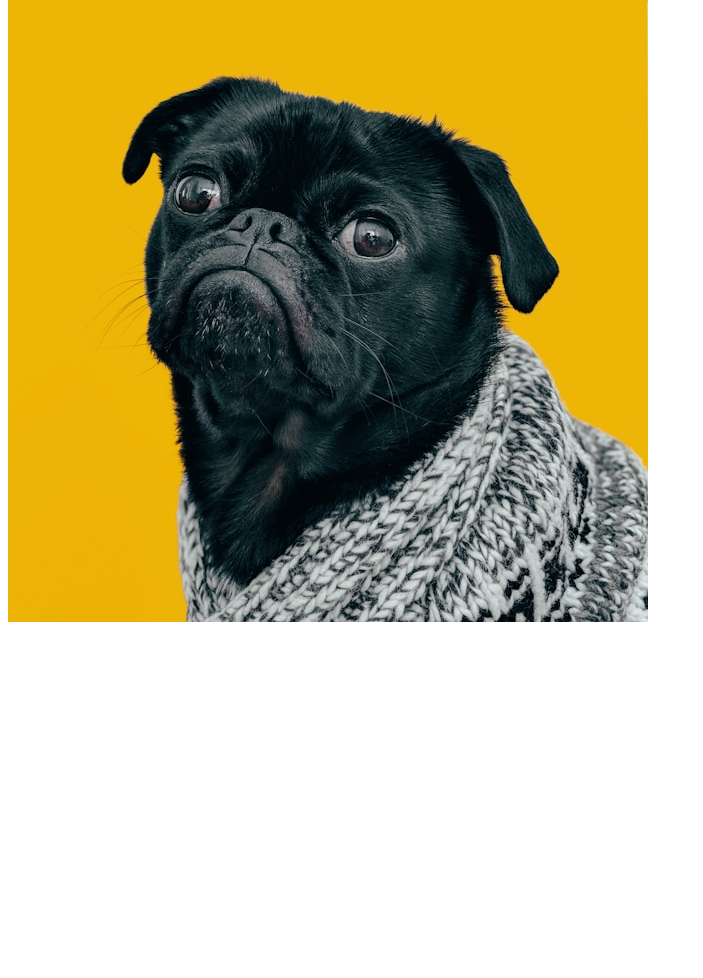
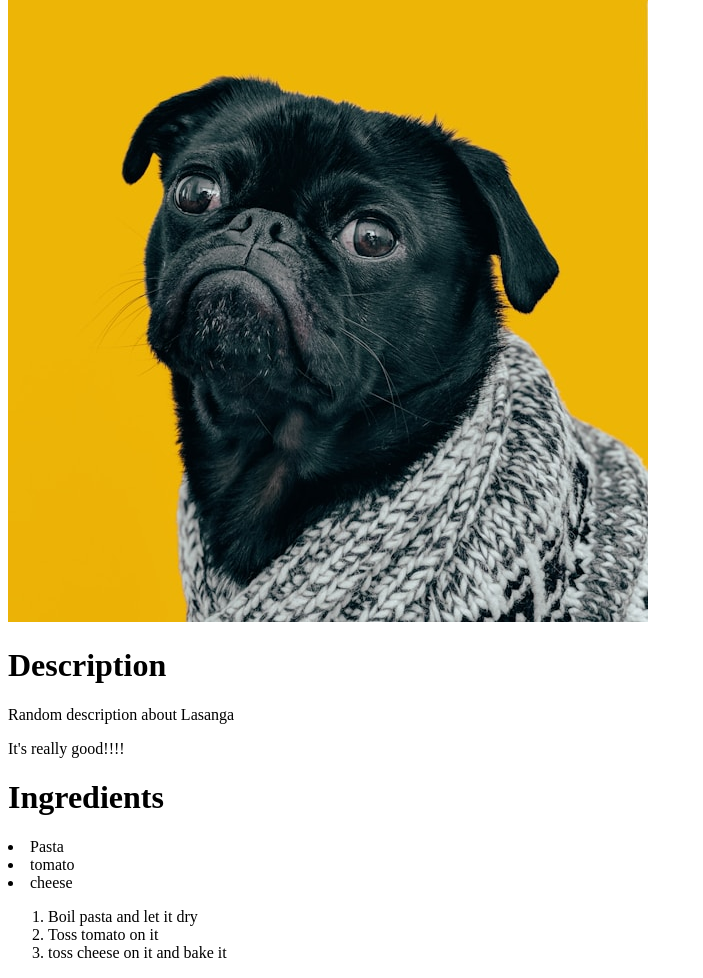
Before and after one commit to Coolmyst/odin-recipes-1, a plain HTML site: page recipes/lasagna.html in a window 1280 px wide. Shown: the part 311-1289 px from the top of the page, without its empty margins (0-703 px from the left). Before the commit the page ends 945 px from the top, so only its background shows below. Drawn offline with Linux system fonts and the light colour scheme.

Commit message:
commit 2

```diff
--- a/recipes/lasagna.html
+++ b/recipes/lasagna.html
@@ -6,9 +6,26 @@
     <title>Document</title>
 </head>
 <body>
-    <h1>Lasanga</h1>
+    <h1 style="font: size 35px; color: aqua;">Lasanga</h1>
 
     <img src="../pictures/charlesdeluvio-Mv9hjnEUHR4-unsplash.jpg" alt="Pretend this is Lasanga">
 
+    <h1>Description</h1>
+    <p>Random description about Lasanga</p>
+    <p>It's really good!!!!</p>
+
+    <h1>Ingredients</h1>
+    <uo>
+        <li>Pasta</li>
+        <li>tomato</li>
+         <li>cheese</li>
+    </uo>
+
+    <ol>
+        <li>Boil pasta and let it dry</li>
+        <li> Toss tomato on it</li>
+        <li>toss cheese on it and bake it</li>
+    </ol>
+
 </body>
 </html>
```
